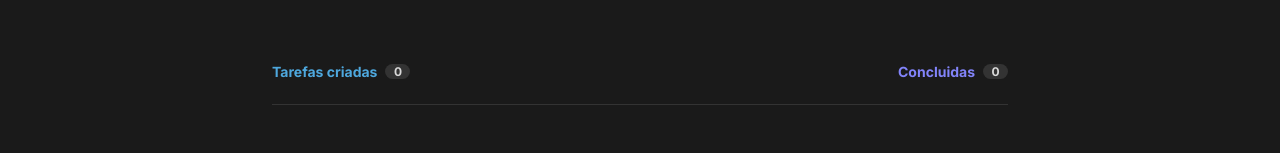
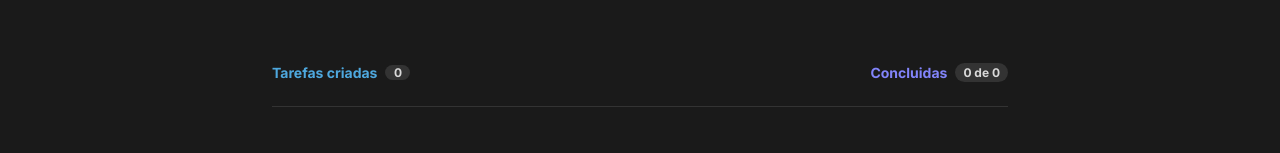
Before and after one commit to rapzaDev/Rocket-Todo-App, a React (Vite) app: page / in a window 1280 px wide. Shown: the part 228-381 px from the top of the page. Built offline with nearby package versions, Linux system fonts and the light colour scheme.

Commit message:
Atualizando dinamicamente o valor do numero de tasks concluidas

```diff
--- a/src/App.module.css
+++ b/src/App.module.css
@@ -124,9 +124,8 @@ main {
     display: flex;
     align-items: center;
     justify-content: center;
-
-    width: 1.5625rem;
-    height: 1,1875rem;
+    padding: .5rem;
+    height: 1.1875rem;
 
     background-color: var(--gray-400);
     border-radius: 999px;
--- a/src/App.tsx
+++ b/src/App.tsx
@@ -17,6 +17,10 @@ function App() {
 
   const [createdTasksNumber, setCreatedTasksNumber] = useState(0);
   const [concludedTasksNumber, setConcludedTasksNumber] = useState(0);
+
+  useEffect(() => {
+    console.log(concludedTasksNumber);
+  }, [concludedTasksNumber])
 
   /**
    *
@@ -42,7 +46,9 @@ function App() {
               id={task.id}
               content={task.content}
               tasks={tasks}
-              setTasks={setTasks} />
+              setTasks={setTasks}
+              setConcludedTasksNumber={setConcludedTasksNumber}
+            />
           ))}
         </div>
       );
@@ -111,7 +117,7 @@ function App() {
 
           <div className={styles.concludedTasks}>
             <span>Concluidas</span>
-            <div className={styles.doneTasksNumberWrapper}><span>{concludedTasksNumber}</span></div>
+            <div className={styles.doneTasksNumberWrapper}><span>{concludedTasksNumber} de {createdTasksNumber}</span></div>
           </div>
         </div>
 
--- a/src/components/Task/task.component.tsx
+++ b/src/components/Task/task.component.tsx
@@ -1,4 +1,4 @@
-import { useState } from 'react';
+import { useEffect, useState } from 'react';
 import { Trash, Check } from 'phosphor-react';
 import { Tasks } from '../../App';
 import styles from './task.module.css';
@@ -8,13 +8,22 @@ interface ITask {
     content: string;
     tasks: Tasks[];
     setTasks: React.Dispatch<React.SetStateAction<Tasks[]>>;
+    setConcludedTasksNumber: React.Dispatch<React.SetStateAction<number>>;
 }
 
-function Task({ id, content, tasks, setTasks }: ITask) {
+function Task({ id, content, tasks, setTasks, setConcludedTasksNumber }: ITask) {
     const [isChecked, setIsChecked] = useState(false);
 
+    useEffect(() => {
+        if (isChecked) setConcludedTasksNumber(prev => prev + 1);
+        else setConcludedTasksNumber(prev => {
+            if (prev === 0) return 0;
+            else return prev - 1;
+        })
+    }, [isChecked]);
+
     function changeTaskCheck() {
-        setIsChecked(prev => !prev)
+        setIsChecked(prev => !prev);
     }
 
     function deleteTask() {
```
